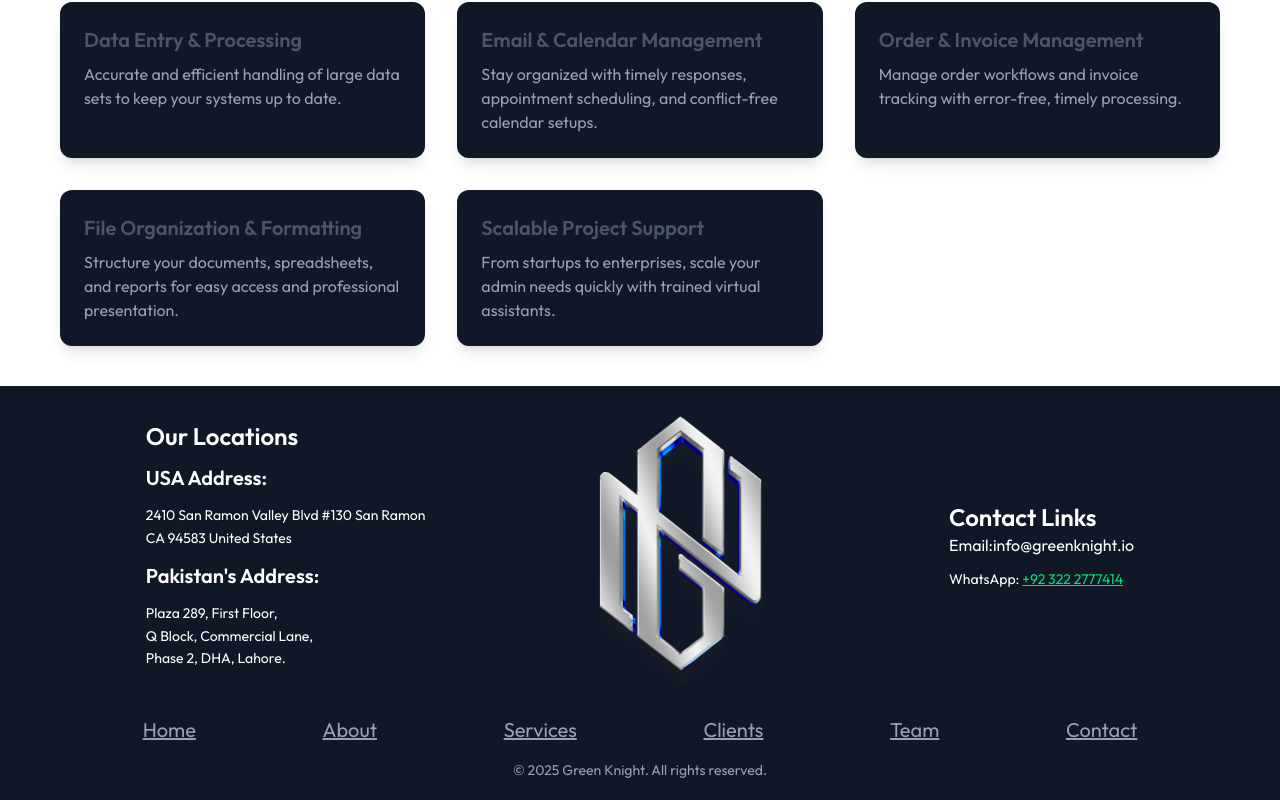
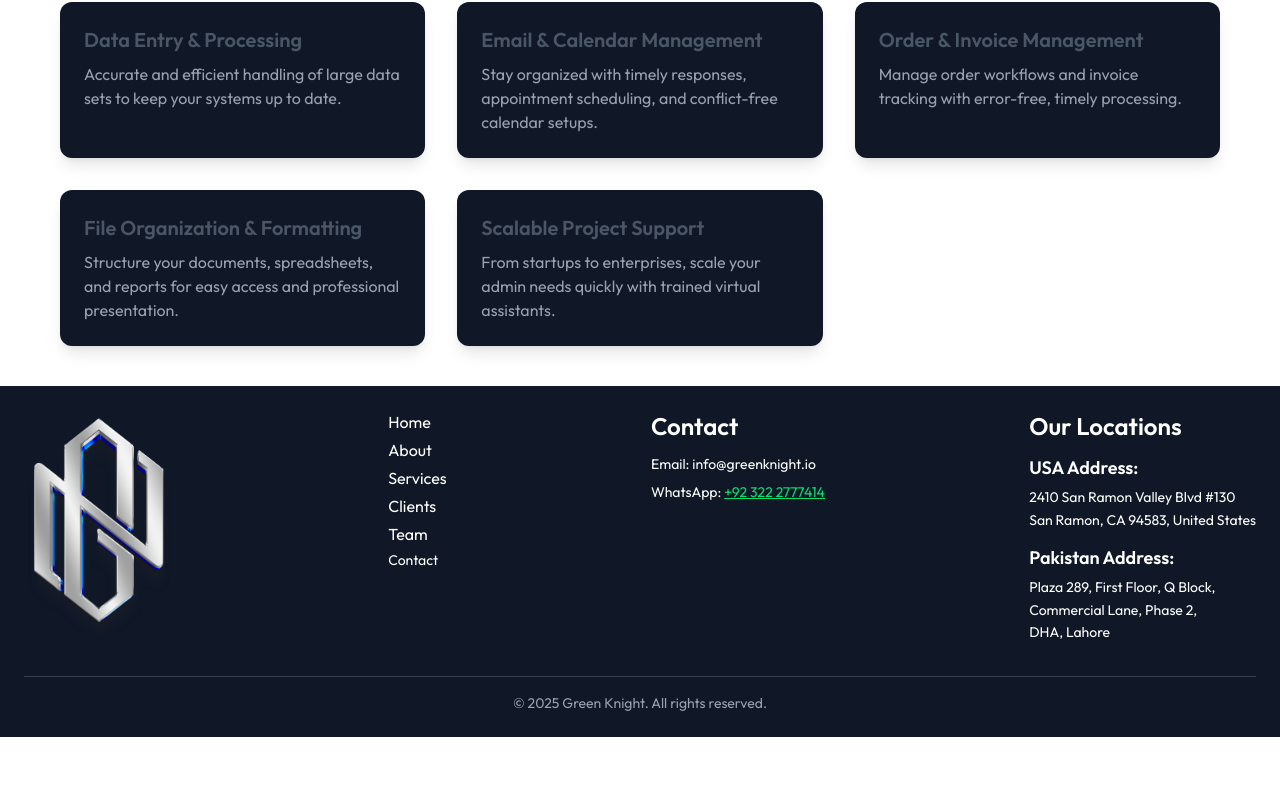
Before and after one commit to RANA-DANISH-65/greenknight, a React (Vite) app: page /bpo in a window 1280 px wide. Shown: the part 2684-3484 px from the top of the page. After the commit the page ends 3421 px from the top, so only its background shows below. Built offline with nearby package versions, Linux system fonts and the light colour scheme.

Commit message:
Home Updated

```diff
--- a/src/Components/About.jsx
+++ b/src/Components/About.jsx
@@ -49,7 +49,7 @@ useEffect(() => {
 }, []);
 
   return (
-    <div id="about" ref={containerRef} className="px-10 md:my-10 lg:my-20 bg-white">
+    <div id="about" ref={containerRef} className="px-10 md:my-10 lg:my-20 bg-white scroll-mt-20">
       <div className="text-center text-gray-800 mb-10">
         <h1 className="text-[3rem] font-extrabold">About Us</h1>
         <h3 className="text-[1.5rem] text-gray-600">Who We Are</h3>
@@ -66,7 +66,7 @@ useEffect(() => {
             outsourcing. From startups to enterprises, our expert teams craft
             digital experiences, streamline operations, and drive real results
             across industries like healthcare, finance, telecom, and e-commerce.
-            With Green Knight, you're not just getting a service—you're gaining
+            With Green Knight, you're not just getting a service,you're gaining
             a strategic partner for lasting success.
           </p>
 
@@ -76,15 +76,15 @@ useEffect(() => {
             className="flex gap-4 text-center flex-wrap justify-center"
           >
             <div className="p-4 bg-gray-900 rounded-xl text-white min-w-[150px]">
-              <h3 className="text-lg font-semibold">Projects <br /> Completed</h3>
+              <h3 className="text-lg font-semibold">Projects  Completed</h3>
               <p className="text-2xl font-bold mt-2">50+</p>
             </div>
             <div className="p-4 bg-gray-900 rounded-xl text-white min-w-[150px]">
-              <h3 className="text-lg font-semibold">International <br /> Clients</h3>
+              <h3 className="text-lg font-semibold">International  Clients</h3>
               <p className="text-2xl font-bold mt-2">20+</p>
             </div>
             <div className="p-4 bg-gray-900 rounded-xl text-white min-w-[150px]">
-              <h3 className="text-lg font-semibold">Client <br /> Satisfaction</h3>
+              <h3 className="text-lg font-semibold">Client  Satisfaction</h3>
               <p className="text-2xl font-bold mt-2">100%</p>
             </div>
           </div>
--- a/src/Components/Client.jsx
+++ b/src/Components/Client.jsx
@@ -47,7 +47,7 @@ const Client = () => {
   }, []);
 
   return (
-    <div id="clients" className="py-20 mt-20" ref={containerRef}>
+    <div id="clients" className="py-20 mt-20 scroll-mt-20" ref={containerRef}>
       <div className="text-center mb-10">
         <h1 className="text-6xl font-bold text-gray-800">Our Clients</h1>
         <h3 className="text-lg text-gray-600 mt-2">
--- a/src/Components/Contact.jsx
+++ b/src/Components/Contact.jsx
@@ -36,7 +36,7 @@ const Contact = () => {
   };
 
   return (
-    <div id="contact" className="mt-10 mb-10">
+    <div id="contact" className="pt-10 mb-10 scroll-mt-20">
       <div className="text-center">
         <h1 className="text-gray-900 text-5xl font-extrabold">Contact Us</h1>
       </div>
--- a/src/Components/Footor.jsx
+++ b/src/Components/Footor.jsx
@@ -3,33 +3,33 @@ import logotext from "../assets/logotext.png";
 
 const Footor = () => {
   return (
-    <footer className="bg-gray-900 text-white py-5 px-6">
-      <div className="max-w-7xl flex flex-wrap items-center   justify-evenly gap-10">
-        <div>
-          <h2 className="text-2xl font-semibold mb-3">Our Locations</h2>
-          <p className="text-sm leading-relaxed">
-            <h1 className="text-xl font-semibold my-3">USA Address:</h1>
-            2410 San Ramon Valley Blvd #130 San Ramon <br /> CA 94583
-            United States
-            <h1 className="text-xl font-semibold my-3">Pakistan's Address:</h1>
-            Plaza 289, First Floor,
-            <br />
-            Q Block, Commercial Lane,
-            <br />
-            Phase 2, DHA, Lahore. <br />
-          </p>
+    <footer className="bg-gray-900 text-white py-6 px-6">
+      <div className="max-w-7xl mx-auto flex flex-col md:flex-row justify-between items-start gap-10 flex-wrap">
+
+        {/* Logo */}
+        <div className="flex-shrink-0">
+          <img
+            src={logotext}
+            alt="Company Logo"
+            className="w-40 object-contain mb-4 md:mb-0"
+          />
         </div>
-        <img
-          src={logotext}
-          alt="Company Logo"
-          className=" w-50 object-contain hidden md:block "
-        />
 
-        {/* Navigation */}
-        <div className="flex flex-col ">
-          <h2 className="text-2xl font-semibold">Contact Links</h2>
-          <h3>Email:info@greenknight.io</h3>
-          <p className="mt-3 text-sm">
+        {/* Navigation Links */}
+        <div className="flex flex-col">
+          <a href="#home" className="hover:text-gray-300 text-md mb-1">Home</a>
+          <a href="#about" className="hover:text-gray-300 text-md mb-1">About</a>
+          <a href="#services" className="hover:text-gray-300 text-md mb-1">Services</a>
+          <a href="#clients" className="hover:text-gray-300 text-md mb-1">Clients</a>
+          <a href="#team" className="hover:text-gray-300 text-md mb-1">Team</a>
+          <a href="#contact" className="hover:text-gray-300 text-sm mb-1">Contact</a>
+        </div>
+
+        {/* Contact Info */}
+        <div className="flex flex-col">
+          <h2 className="text-2xl font-semibold mb-3">Contact</h2>
+          <p className="text-sm">Email: info@greenknight.io</p>
+          <p className="text-sm mt-2">
             WhatsApp:{" "}
             <a
               href="https://wa.me/923222777414"
@@ -41,33 +41,28 @@ const Footor = () => {
             </a>
           </p>
         </div>
+
+        {/* Locations */}
+        <div>
+          <h2 className="text-2xl font-semibold mb-3">Our Locations</h2>
+          <div className="text-sm leading-relaxed">
+            <h3 className="text-lg font-semibold mb-1">USA Address:</h3>
+            <p>
+              2410 San Ramon Valley Blvd #130 <br />
+              San Ramon, CA 94583, United States
+            </p>
+            <h3 className="text-lg font-semibold mt-3 mb-1">Pakistan Address:</h3>
+            <p>
+              Plaza 289, First Floor, Q Block, <br />
+              Commercial Lane, Phase 2, <br />
+              DHA, Lahore
+            </p>
+          </div>
+        </div>
       </div>
 
       {/* Bottom Copyright */}
-      <div className="text-center text-sm text-gray-400 mt-8">
-        <div className="flex justify-evenly flex-wrap mb-4 gap-2 text-center">
-          <a
-            onClick={() => window.scrollTo({ top: 0, behavior: "smooth" })}
-            className="hover:text-gray-300 text-xl underline cursor-pointer"
-          >
-            Home
-          </a>
-          <a href="#about" className="hover:text-gray-300 underline text-xl">
-            About
-          </a>
-          <a href="#services" className="hover:text-gray-300 underline text-xl">
-            Services
-          </a>
-          <a href="#clients" className="hover:text-gray-300 underline text-xl">
-            Clients
-          </a>
-          <a href="#team" className="hover:text-gray-300 underline text-xl">
-            Team
-          </a>
-          <a href="#contact" className="hover:text-gray-300 underline text-xl">
-            Contact
-          </a>
-        </div>
+      <div className="text-center text-sm text-gray-400 mt-8 border-t border-gray-700 pt-4">
         &copy; {new Date().getFullYear()} Green Knight. All rights reserved.
       </div>
     </footer>
--- a/src/Components/Hero.jsx
+++ b/src/Components/Hero.jsx
@@ -1,11 +1,6 @@
 import React, { useEffect, useRef } from "react";
 import gsap from "gsap";
 import hero from "../assets/hero.jpg";
-import logo1 from "../assets/logo1.png";
-import logo2 from "../assets/logo2.png";
-import logo3 from "../assets/logo3.png";
-import logo4 from "../assets/logo4.png";
-import logo5 from "../assets/logo5.png";
 import "./hero.css";
 
 const Hero = () => {
@@ -92,22 +87,6 @@ const Hero = () => {
           className="max-w-full w-[500px] object-cover"
         />
       </div>
-
-      {/* Partner Logos */}
-      <div className="mt-16">
-        <ul className="p-4 flex justify-evenly flex-wrap gap-6">
-          {[logo1, logo2, logo3, logo4, logo5].map((logo, i) => (
-            <li key={i}>
-              <img
-                src={logo}
-                alt={`logo${i}`}
-                ref={(el) => (logoRefs.current[i] = el)}
-                className="w-28"
-              />
-            </li>
-          ))}
-        </ul>
-      </div>
     </div>
   );
 };
--- a/src/Components/Services.jsx
+++ b/src/Components/Services.jsx
@@ -59,7 +59,7 @@ const Services = () => {
   };
 
   return (
-    <div id="services" className="mt-20">
+    <div id="services" className="mt-20 scroll-mt-20">
       <div className="text-center flex flex-col items-center">
         <h1 className="text-6xl font-extrabold text-gray-800">Our Services</h1>
         <h3 className="text-lg w-[50%] mt-2 text-gray-600">
--- a/src/Components/Team.jsx
+++ b/src/Components/Team.jsx
@@ -12,11 +12,11 @@ const Team = () => {
     { img: ceo, name: "Shakir Ahli", role: "CEO & Founder" },
     { img: coo, name: "Mughees Raza", role: "COO & Co-Founder" },
     { img: director, name: "Naeem Bhukari", role: "Director Operations" },
-    { img: projectHead, name: "Ali Raza", role: "Project Head Manager" },
+    { img: projectHead, name: "Ali Raza", role: "Designation Manager Operations" },
   ];
 
   return (
-    <div id="team"  className=" px-10 py-15 bg-gray-50">
+    <div id="team"  className=" px-10 py-15 bg-gray-50 scroll-mt-20">
       <div
 
         className="text-center mb-12 translate-y-10 transition-all"
--- a/src/Components/WhyChooseUs.jsx
+++ b/src/Components/WhyChooseUs.jsx
@@ -81,7 +81,7 @@ const WhyChooseUs = () => {
     <div
       ref={sectionRef}
       id="why"
-      className="px-6 md:px-16 py-20 bg-gray-900 text-[#2D3748]"
+      className="px-6 scroll-mt-20 md:px-16 py-20 bg-gray-900 text-[#2D3748]"
     >
       <div className="text-center mb-12">
         <h1 className="text-4xl md:text-5xl font-extrabold text-[#00BFA6]">
```
